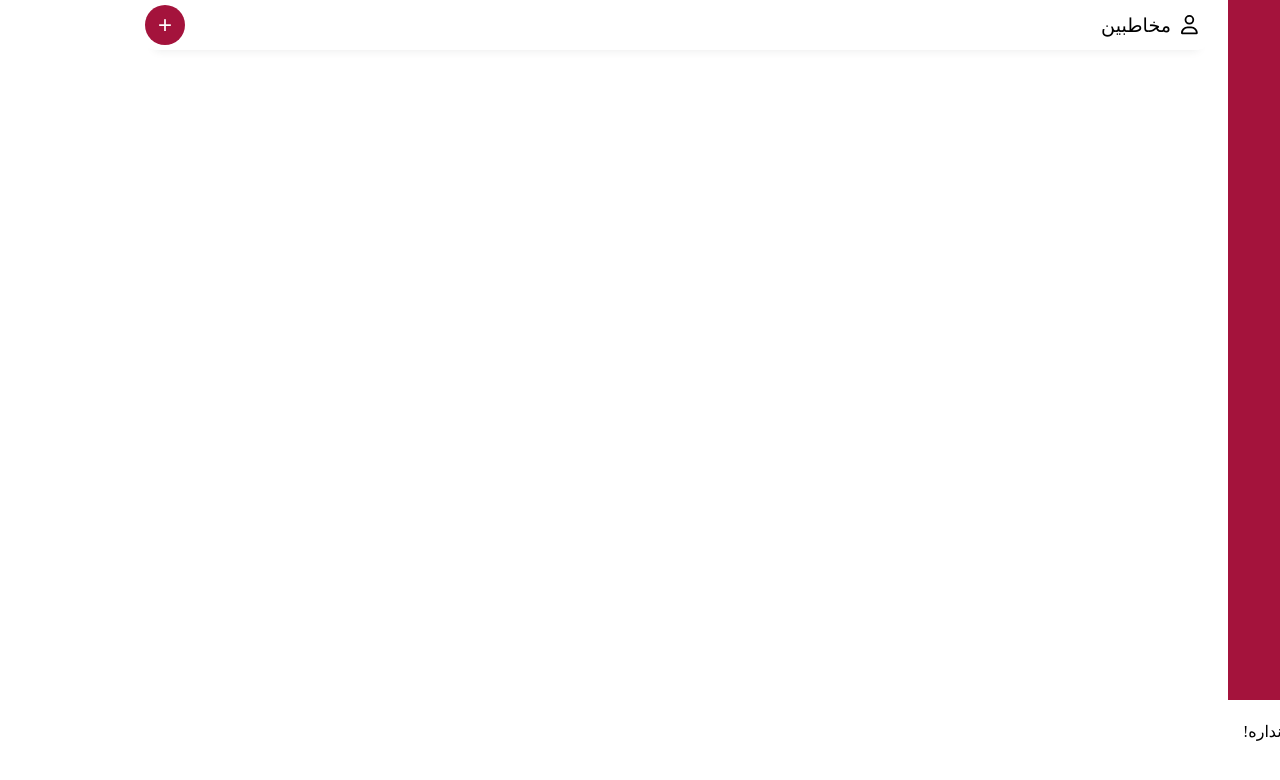
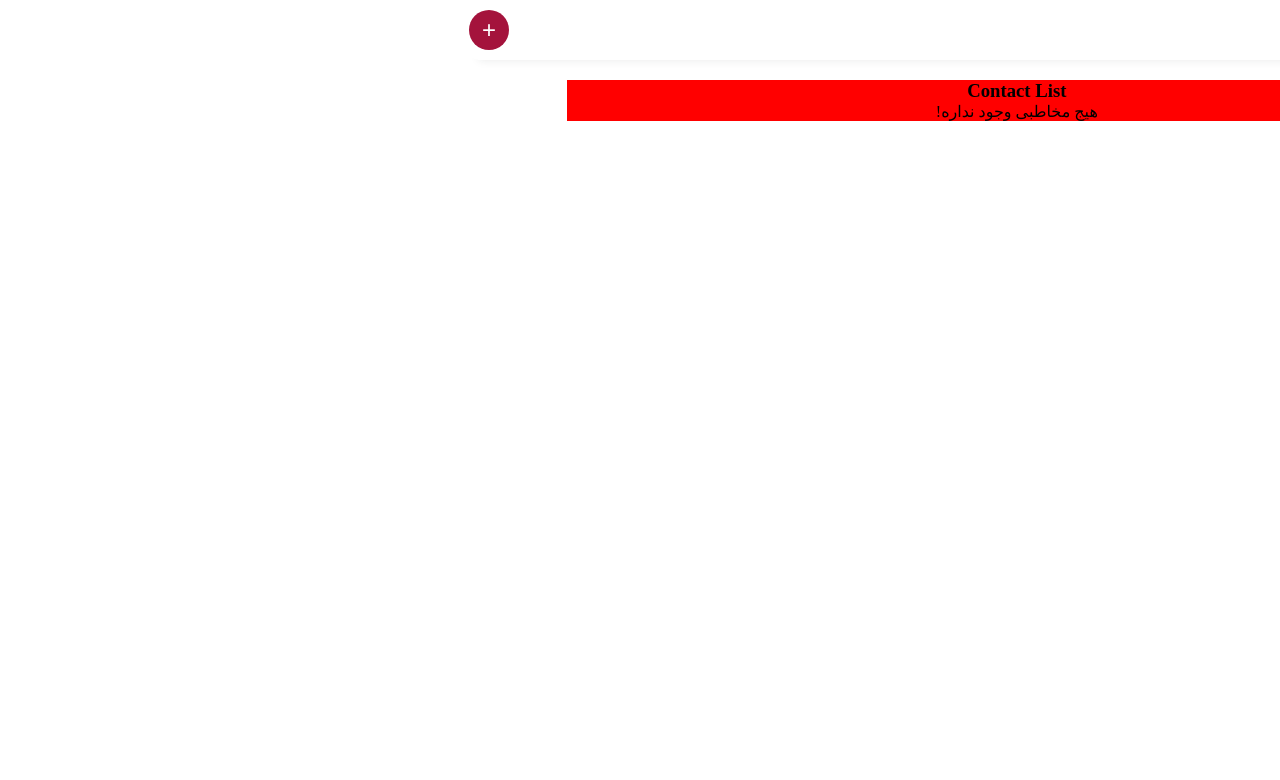
Before and after one commit to DanialArjmand/React-Components, a React (Vite) app in the folder Daniayl-Arjmand_week14/Contact-App/: page / in a window 1280 px wide. Shown: the top 780 px of the page. Built offline with nearby package versions, Linux system fonts and the light colour scheme.

Commit message:
Customized Contact List

```diff
--- a/Daniayl-Arjmand_week14/Contact-App/src/App.jsx
+++ b/Daniayl-Arjmand_week14/Contact-App/src/App.jsx
@@ -1,42 +1,35 @@
-import React, { useState } from "react";
+import { useState } from "react";
 import Header from "./Components/Header.jsx";
 import Contact from "./Components/Contact.jsx";
 import ContactList from "./Components/ContactList.jsx";
-import styles from "./Components/Header.module.css";
 
 function App() {
   const [contacts, setContacts] = useState([]);
   const [showModal, setShowModal] = useState(false);
 
-
-  const deleteHandler = (id) => {
-    setContacts((prev) => prev.filter((contact) => contact.id !== id));
+  const addContact = (contact) => {
+    setContacts((prev) => [...prev, contact]);
   };
 
   return (
-    <div>
-      <Header onAddContactClick={() => setShowModal(true)} />
+    <>
+      {!showModal && (
+        <Header
+          onOpenModal={() => setShowModal(true)}
+          contacts={contacts}
+          deleteHandler={(id) =>
+            setContacts(contacts.filter((c) => c.id !== id))
+          }
+        />
+      )}
 
       {showModal && (
-        <div className={styles.modalBackdrop}>
-          <div className={styles.modalContent}>
-            <button
-              className={styles.closeButton}
-              onClick={() => setShowModal(false)}
-            >
-              بستن
-            </button>
-            <Contact
-              contacts={contacts}
-              setContacts={setContacts}
-              closeModal={() => setShowModal(false)}
-            />
-          </div>
-        </div>
+        <Contact
+          addContact={addContact}
+          onCloseModal={() => setShowModal(false)}
+        />
       )}
-
-      <ContactList contacts={contacts} deleteHandler={deleteHandler} />
-    </div>
+    </>
   );
 }
 
--- a/Daniayl-Arjmand_week14/Contact-App/src/Components/Contact.jsx
+++ b/Daniayl-Arjmand_week14/Contact-App/src/Components/Contact.jsx
@@ -1,9 +1,8 @@
 import React, { useState } from "react";
-// import ContactList from "./ContactList.jsx";
 import Styles from "./Contact.module.css";
 import { v4 } from "uuid";
 
-function Contact({ contacts, setContacts, closeModal }) {
+function Contact({ addContact, onCloseModal }) {
   const [alert, setAlert] = useState("");
   const [contact, setContact] = useState({
     Name: "",
@@ -14,7 +13,7 @@ function Contact({ contacts, setContacts, closeModal }) {
 
   const changeHandler = (event) => {
     const { name, value } = event.target;
-    setContact((contacts) => ({ ...contacts, [name]: value }));
+    setContact((prev) => ({ ...prev, [name]: value }));
   };
 
   const addHandler = () => {
@@ -23,15 +22,21 @@ function Contact({ contacts, setContacts, closeModal }) {
       return;
     }
     setAlert("");
-    const newContact = { ...contact, id: v4() };
-    setContacts([...contacts, newContact]);
-    setContact({ Name: "", LastName: "", Email: "", Phone: "" });
-    closeModal();
+    addContact({ ...contact, id: v4() });
+
+
+    setContact({
+      Name: "",
+      LastName: "",
+      Email: "",
+      Phone: "",
+    });
   };
 
   return (
-    <div className={Styles["parent-input"]}>
-      {alert && <p>{alert}</p>}
+    <div className={Styles["modal-backdrop"]}>
+      <div className={Styles["modal"]}>
+        <div>{alert && <p>{alert}</p>}</div>
 
         <div>
           <label>نام:</label>
@@ -78,6 +83,8 @@ function Contact({ contacts, setContacts, closeModal }) {
         </div>
 
         <button onClick={addHandler}>افزودن مخاطب</button>
+        <button onClick={onCloseModal}>بستن</button>
+      </div>
     </div>
   );
 }
--- a/Daniayl-Arjmand_week14/Contact-App/src/Components/Contact.module.css
+++ b/Daniayl-Arjmand_week14/Contact-App/src/Components/Contact.module.css
@@ -33,3 +33,20 @@
   margin: 20px;
   border-radius: 10px;
 }
+
+.modal-backdrop {
+  position: fixed;
+  top: 0;
+  right: 0;
+  left: 0;
+  bottom: 0;
+  background: rgba(0, 0, 0, 0.5);
+}
+
+.modal {
+  background: white;
+  padding: 2rem;
+  margin: 5rem auto;
+  max-width: 400px;
+  border-radius: 8px;
+}
--- a/Daniayl-Arjmand_week14/Contact-App/src/Components/ContactList.jsx
+++ b/Daniayl-Arjmand_week14/Contact-App/src/Components/ContactList.jsx
@@ -1,8 +1,9 @@
 import Contactitem from "./Contactitem";
+import Styles from "./ContactList.module.css"
 
 function ContactList({ contacts, deleteHandler }) {
   return (
-    <div>
+    <div className={Styles["parent-list"]}>
       <h3>Contact List</h3>
       {contacts.length ? (
         <ul>
--- /dev/null
+++ b/Daniayl-Arjmand_week14/Contact-App/src/Components/ContactList.module.css
@@ -0,0 +1,9 @@
+.parent-list {
+    width: 900px;
+    background-color: red;
+    display: flex;
+    flex-direction: column;
+    justify-content: center;
+    align-items: center;
+    margin-top: 30px;
+}
--- a/Daniayl-Arjmand_week14/Contact-App/src/Components/Header.jsx
+++ b/Daniayl-Arjmand_week14/Contact-App/src/Components/Header.jsx
@@ -2,18 +2,25 @@ import styles from "./Header.module.css";
 import { FontAwesomeIcon } from "@fortawesome/react-fontawesome";
 import { faUser as faUserRegular } from "@fortawesome/free-regular-svg-icons";
 import Sidebar from "./Sidebar";
+import ContactList from "./ContactList"; // یادت نره ایمپورت کنی
 
-function Header({ onAddContactClick }) {
+function Header({ onOpenModal, contacts, deleteHandler }) {
   return (
     <div className={styles["header-root"]}>
       <Sidebar />
       <div className={styles.header}>
-        <div className={styles["contact-text"]}>
-          <FontAwesomeIcon icon={faUserRegular} className={styles.svg} />
-          مخاطبین
+        <div className={styles["secend-child"]}>
+          <div className={styles["contact-text"]}>
+            <FontAwesomeIcon icon={faUserRegular} className={styles.svg} />
+            مخاطبین
+          </div>
+          <div className={styles.plusButt}>
+            <button onClick={onOpenModal}>+</button>
+          </div>
         </div>
-        <div className={styles.plusButt}>
-          <button onClick={onAddContactClick}>+</button>
+
+        <div>
+          <ContactList contacts={contacts} deleteHandler={deleteHandler} />
         </div>
       </div>
     </div>
--- a/Daniayl-Arjmand_week14/Contact-App/src/Components/Header.module.css
+++ b/Daniayl-Arjmand_week14/Contact-App/src/Components/Header.module.css
@@ -4,22 +4,29 @@
   box-sizing: border-box;
 } */
 
-.header-root {
+ .header-root {
   display: flex;
-  justify-content: flex-end;
+  width: 100%;
+
+  /* justify-content: flex-end; */
 }
 
 .header {
-  width: 90%;
+  width: 100%;
   height: 50px;
   display: flex;
-  flex-direction: row;
+  flex-direction: column;
   justify-content: space-between;
   align-items: center;
-  /* background-color: red; */
-  margin: 0 20px;
+  margin: 10px 10px;
   box-shadow: rgba(33, 35, 38, 0.1) 0px 10px 10px -10px;
   border-radius: 10px;
+}
+
+.secend-child {
+  width: 100%;
+  display: flex;
+  justify-content: space-between;
 }
 
 .plusButt button {
--- a/Daniayl-Arjmand_week14/Contact-App/src/Components/Sidebar.module.css
+++ b/Daniayl-Arjmand_week14/Contact-App/src/Components/Sidebar.module.css
@@ -7,6 +7,6 @@
 
 .side {
   width: 15%;
-  height: 700px;
+  height: 729px;
   background-color: #a4133c;
 }
```
Lines whose indentation alone changed are shown as unchanged.
